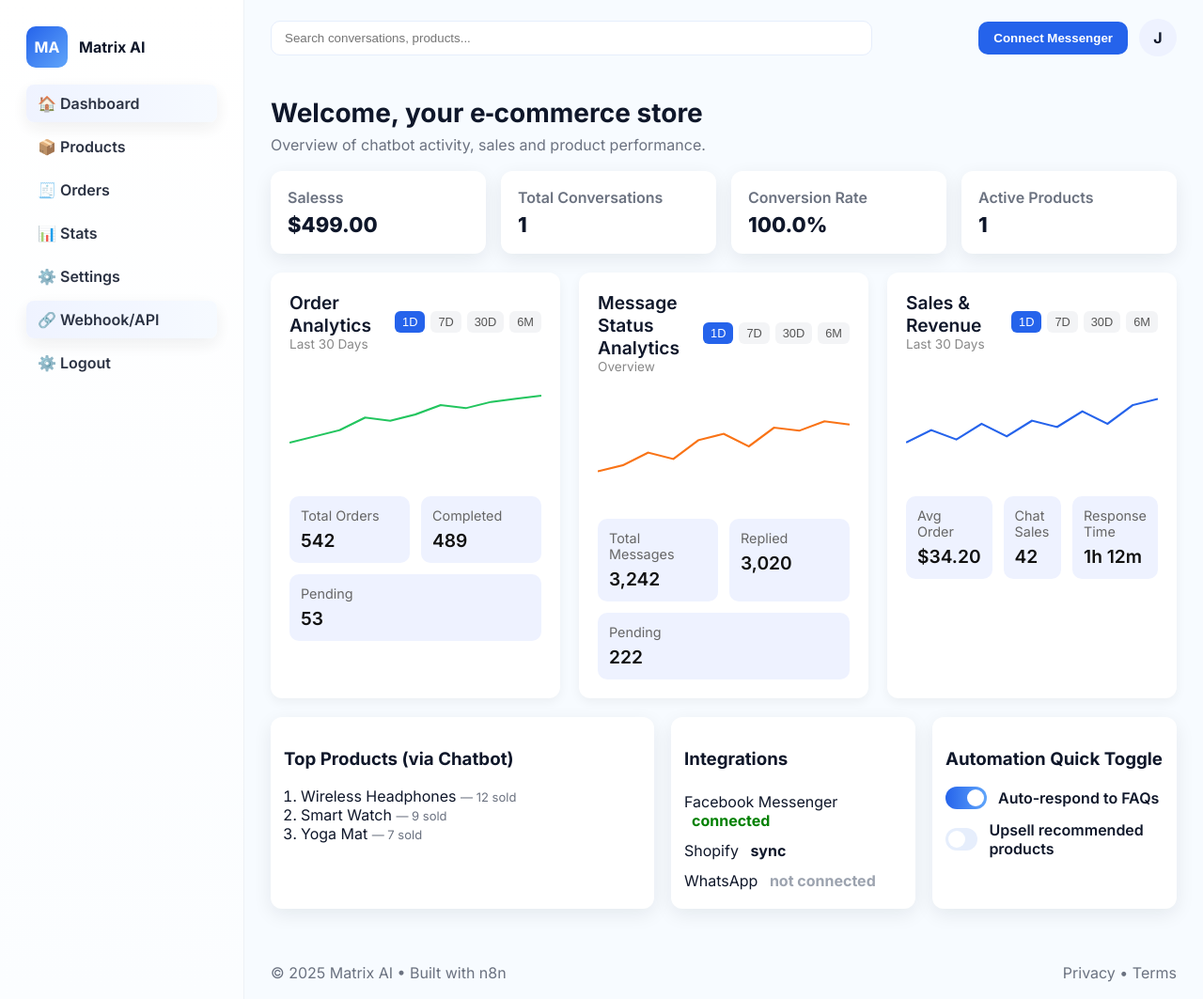
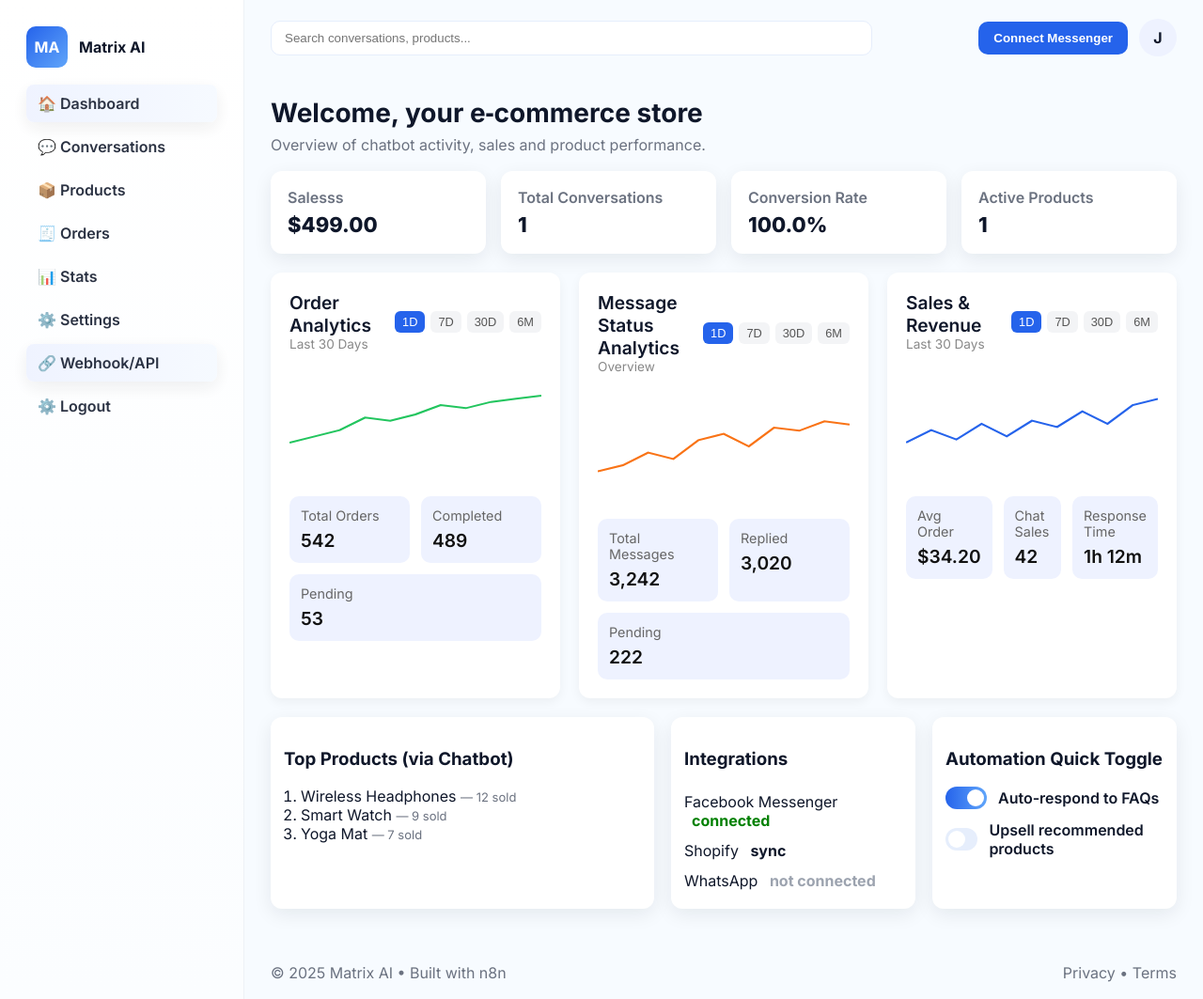
Before and after one commit to jihadj0002/0, a Django app: page /db in a window 1280 px wide. Shown: the whole page at 94% size. Run offline with Django 5.2, Linux system fonts and the light colour scheme; a user stored in the database is signed in; data comes from the database, SQL or seed files in the repository.

Commit message:
removed token

```diff
--- a/back/templates/back/add_product.html
+++ b/back/templates/back/add_product.html
@@ -210,7 +210,7 @@ body {
       </div>
       <nav class="nav">
         <a class="nav-item" href="{% url 'back:dashboard' %}">🏠 Dashboard</a>
-        <!-- <a class="nav-item" href="{% url 'back:c_dashboard' %}">💬 Conversations</a> -->
+        <a class="nav-item" href="{% url 'back:c_dashboard' %}">💬 Conversations</a>
         <a class="nav-item active" href="{% url 'back:products' %}">📦 Products</a>
         <a class="nav-item" href="{% url 'back:orders' %}">🧾 Orders</a>
         <a class="nav-item" href="{% url 'back:stats' %}">📊 Stats</a>
--- a/back/templates/back/c_dashboard.html
+++ b/back/templates/back/c_dashboard.html
@@ -88,7 +88,7 @@ body{
       <nav class="nav">
         <nav class="nav">
         <a class="nav-item" href="{% url 'back:dashboard' %}">🏠 Dashboard</a>
-        <!-- <a class="nav-item active" href="{% url 'back:c_dashboard' %}">💬 Conversations</a> -->
+        <a class="nav-item active" href="{% url 'back:c_dashboard' %}">💬 Conversations</a>
         <a class="nav-item" href="{% url 'back:products' %}">📦 Products</a>
         <a class="nav-item" href="{% url 'back:orders' %}">🧾 Orders</a>
         <a class="nav-item" href="{% url 'back:stats' %}">📊 Stats</a>
--- a/back/templates/back/dashboard.html
+++ b/back/templates/back/dashboard.html
@@ -208,7 +208,7 @@ body{
       </div>
       <nav class="nav">
         <a class="nav-item active" href="{% url 'back:dashboard' %}">🏠 Dashboard</a>
-        <!-- <a class="nav-item" href="{% url 'back:c_dashboard' %}">💬 Conversations</a> -->
+        <a class="nav-item" href="{% url 'back:c_dashboard' %}">💬 Conversations</a>
         <a class="nav-item" href="{% url 'back:products' %}">📦 Products</a>
         <a class="nav-item" href="{% url 'back:orders' %}">🧾 Orders</a>
         <a class="nav-item" href="{% url 'back:stats' %}">📊 Stats</a>
--- a/back/templates/back/options.html
+++ b/back/templates/back/options.html
@@ -125,7 +125,7 @@ body{
       </div>
       <nav class="nav">
         <a class="nav-item" href="{% url 'back:dashboard' %}">🏠 Dashboard</a>
-        <!-- <a class="nav-item" href="{% url 'back:c_dashboard' %}">💬 Conversations</a> -->
+        <a class="nav-item" href="{% url 'back:c_dashboard' %}">💬 Conversations</a>
         <a class="nav-item" href="{% url 'back:products' %}">📦 Products</a>
         <a class="nav-item" href="{% url 'back:orders' %}">🧾 Orders</a>
         <a class="nav-item" href="{% url 'back:stats' %}">📊 Stats</a>
--- a/back/templates/back/orders.html
+++ b/back/templates/back/orders.html
@@ -70,7 +70,7 @@ body{margin:0;background:var(--bg);color:#0f172a;-webkit-font-smoothing:antialia
     </div>
     <nav class="nav">
       <a class="nav-item" href="{% url 'back:dashboard' %}">🏠 Dashboard</a>
-      <!-- <a class="nav-item" href="{% url 'back:c_dashboard' %}">💬 Conversations</a> -->
+      <a class="nav-item" href="{% url 'back:c_dashboard' %}">💬 Conversations</a>
       <a class="nav-item" href="{% url 'back:products' %}">📦 Products</a>
       <a class="nav-item active" href="{% url 'back:orders' %}">🧾 Orders</a>
       <a class="nav-item" href="{% url 'back:stats' %}">📊 Stats</a>
--- a/back/templates/back/products.html
+++ b/back/templates/back/products.html
@@ -87,7 +87,7 @@ body{
       </div>
       <nav class="nav">
         <a class="nav-item" href="{% url 'back:dashboard' %}">🏠 Dashboard</a>
-        <!-- <a class="nav-item" href="{% url 'back:c_dashboard' %}">💬 Conversations</a> -->
+        <a class="nav-item" href="{% url 'back:c_dashboard' %}">💬 Conversations</a>
         <a class="nav-item active" href="{% url 'back:products' %}">📦 Products</a>
         <a class="nav-item" href="{% url 'back:orders' %}">🧾 Orders</a>
         <a class="nav-item" href="{% url 'back:stats' %}">📊 Stats</a>
--- a/back/templates/back/stats.html
+++ b/back/templates/back/stats.html
@@ -86,7 +86,7 @@ body{
       </div>
       <nav class="nav">
         <a class="nav-item" href="{% url 'back:dashboard' %}">🏠 Dashboard</a>
-        <!-- <a class="nav-item" href="{% url 'back:c_dashboard' %}">💬 Conversations</a> -->
+        <a class="nav-item" href="{% url 'back:c_dashboard' %}">💬 Conversations</a>
         <a class="nav-item" href="{% url 'back:products' %}">📦 Products</a>
         <a class="nav-item" href="{% url 'back:orders' %}">🧾 Orders</a>
         <a class="nav-item active" href="{% url 'back:stats' %}">📊 Stats</a>
```
